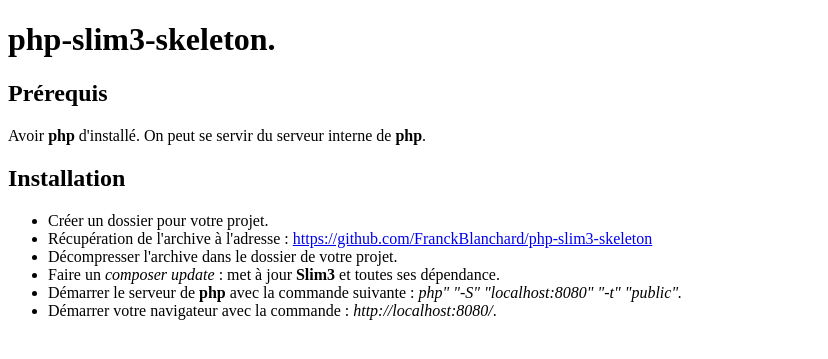
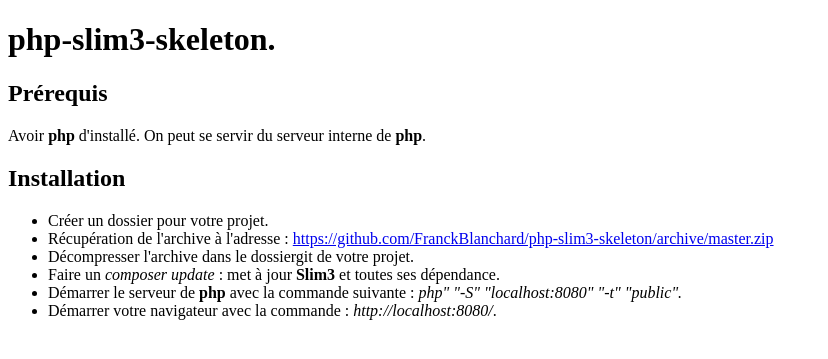
Before and after one commit to FranckBlanchard/php-slim3-skeleton, a PHP site: template app/Views/home.html.twig in a window 1280 px wide. Shown: the top 359 px of the page, without its empty margins (0-828 px from the left). Run offline with PHP 8.4, Linux system fonts and the light colour scheme; the template is opened without the code that fills it, so the values that code supplies are empty; some libraries are stand-ins or nearby versions.

Commit message:
correction d'un lien

```diff
--- a/app/Views/home.html.twig
+++ b/app/Views/home.html.twig
@@ -9,8 +9,8 @@
     <ul>
         <li>Créer un dossier pour votre projet.</li>
         <li>Récupération de l'archive à l'adresse :
-            <a href="https://github.com/FranckBlanchard/php-slim3-skeleton">https://github.com/FranckBlanchard/php-slim3-skeleton</a></li>
-        <li>Décompresser l'archive dans le dossier de votre projet.</li>
+            <a href="https://github.com/FranckBlanchard/php-slim3-skeleton">https://github.com/FranckBlanchard/php-slim3-skeleton/archive/master.zip</a></li>
+        <li>Décompresser l'archive dans le dossiergit  de votre projet.</li>
         <li>Faire un <em>composer update</em> : met à jour <b>Slim3</b> et toutes ses dépendance.</li>
         <li>Démarrer le serveur de <b>php</b> avec la commande suivante : <em>php" "-S" "localhost:8080" "-t" "public".</em></li>
         <li>Démarrer votre navigateur avec la commande : <em>http://localhost:8080/</em>.</li>
```
Also changed, not shown: README.md.
